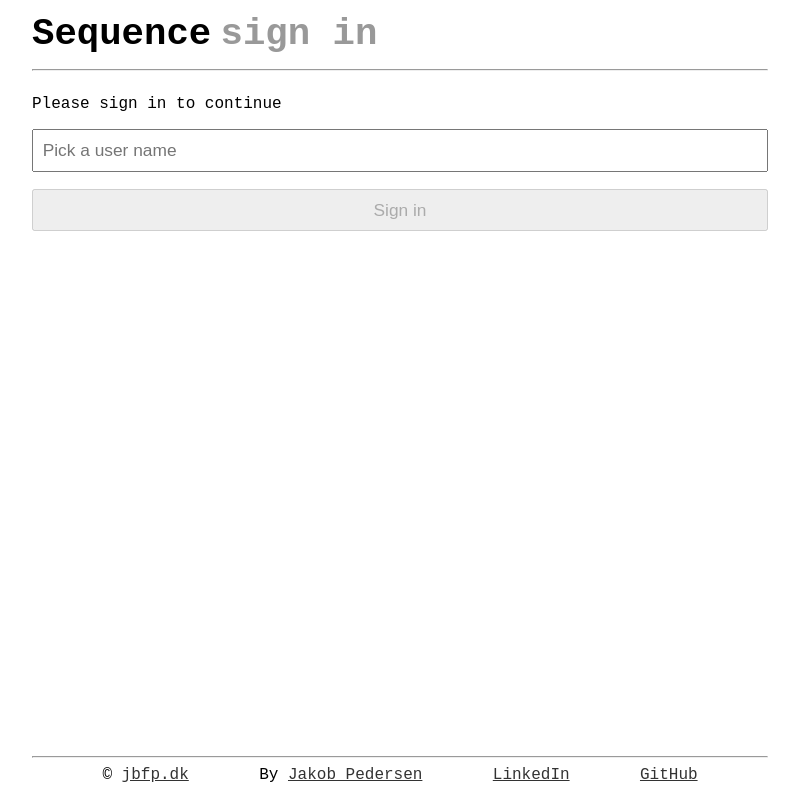
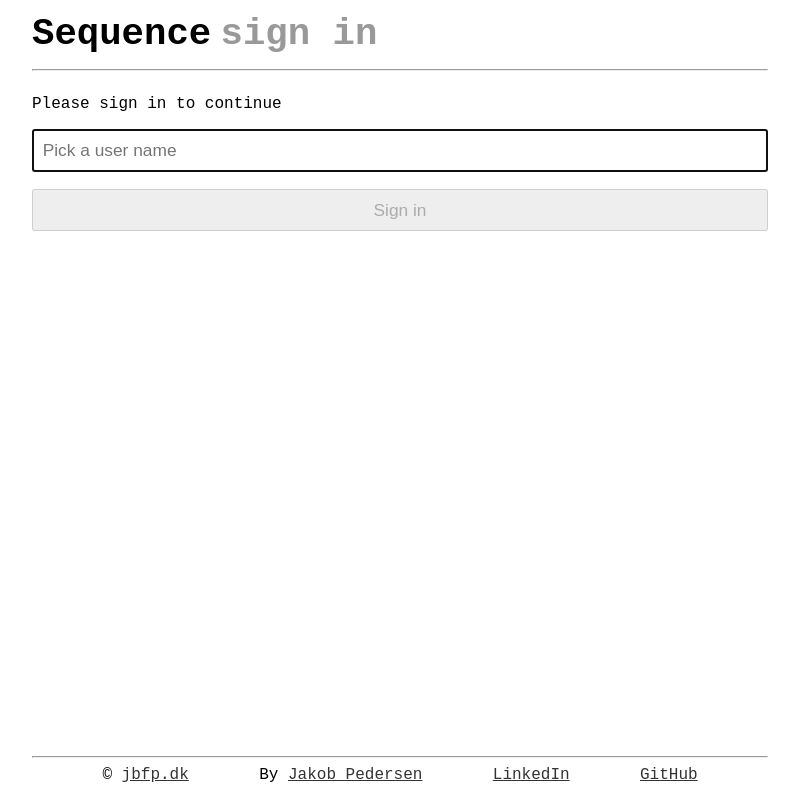
Before and after one commit to jbfp/seq_oc18_mirror, a React (Create React App) app in the folder src/Sequence.Api/wwwroot/: page /login in a window 1280 px wide. Shown: the whole page, without its empty margins (240-1039 px from the left). Built offline with nearby package versions, Linux system fonts and the light colour scheme; no server answers.

Commit message:
Add autofocus attribute to first form input elements

```diff
--- a/src/Sequence.Api/wwwroot/src/Login.jsx
+++ b/src/Sequence.Api/wwwroot/src/Login.jsx
@@ -42,6 +42,7 @@ class Login extends React.Component {
                             value={userName}
                             onChange={this.handleUserNameChange}
                             placeholder="Pick a user name"
+                            autoFocus="true"
                         />
                     </div>
 
--- a/src/Sequence.Api/wwwroot/src/NewGame.jsx
+++ b/src/Sequence.Api/wwwroot/src/NewGame.jsx
@@ -50,6 +50,7 @@ class NewGame extends React.Component {
                         onChange={this.handleOpponentChange}
                         placeholder="Opponent name"
                         readOnly={busy}
+                        autoFocus="true"
                     />
 
                     <button className="new-game-submit" type="submit" disabled={disabled}>
```
